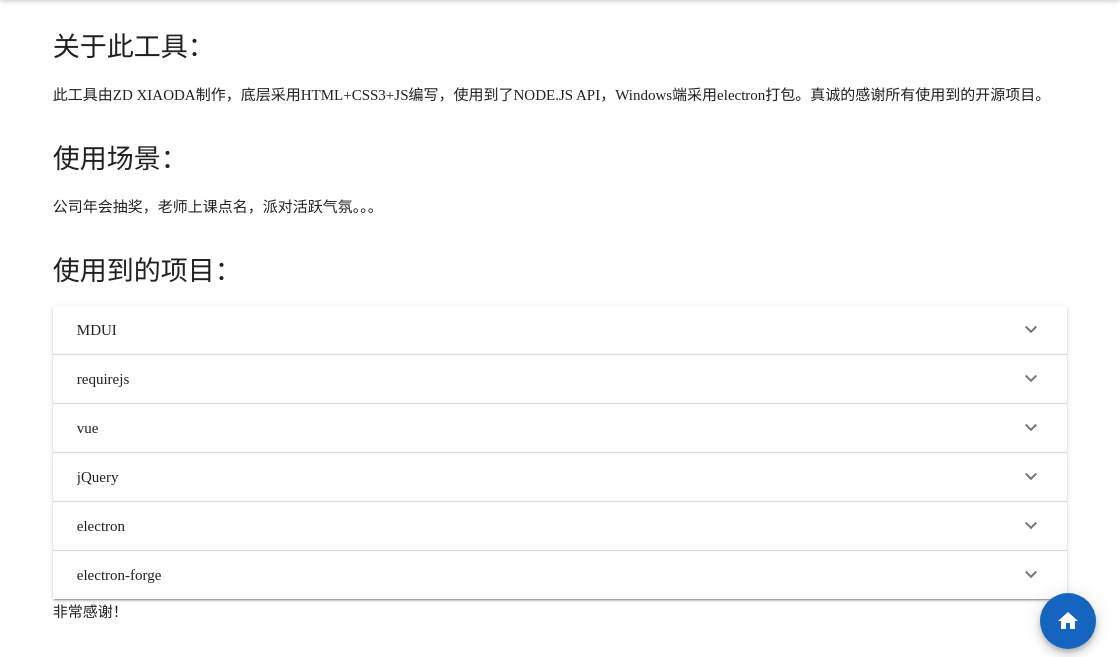
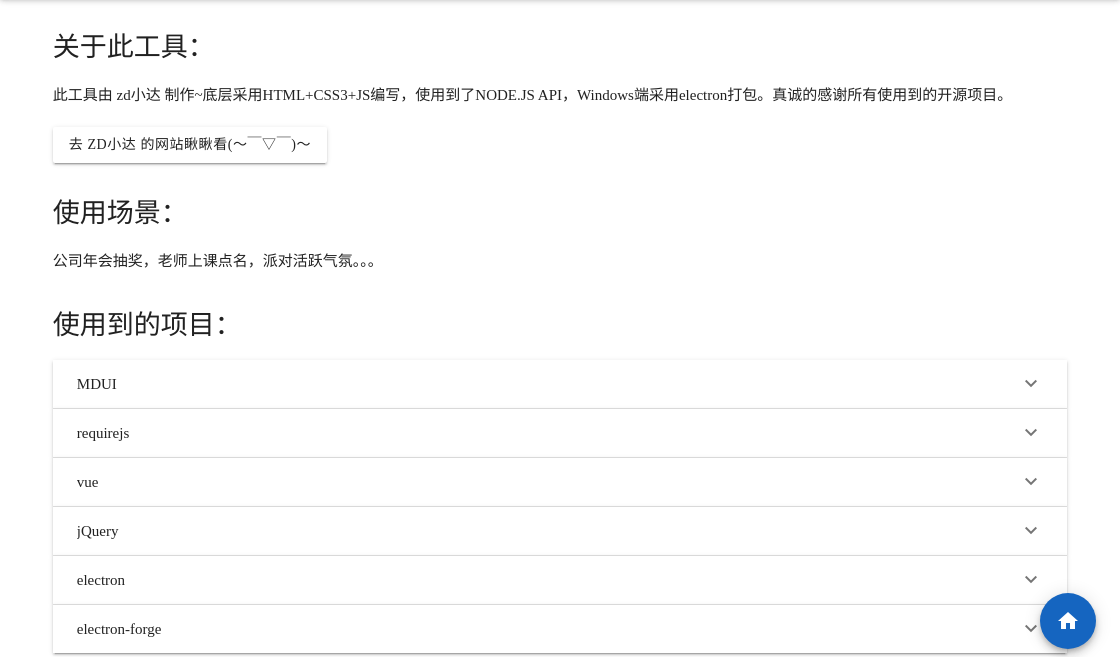
Before and after one commit to zdxiaoda/LuckyPicker, an Electron app: page src/about.html in a window 1120 px wide. Shown: the part 67-724 px from the top of the page. Drawn offline with Linux system fonts and the light colour scheme; a web font is replaced by a local one.

Commit message:
最终提交！

```diff
--- a/src/about.html
+++ b/src/about.html
@@ -60,7 +60,8 @@
   </div>
   <div class="mdui-container mdui-typo">
     <h2>关于此工具：</h2>
-    <p>此工具由ZD XIAODA制作，底层采用HTML+CSS3+JS编写，使用到了NODE.JS API，Windows端采用electron打包。真诚的感谢所有使用到的开源项目。</p>
+    <p>此工具由 zd小达 制作~底层采用HTML+CSS3+JS编写，使用到了NODE.JS API，Windows端采用electron打包。真诚的感谢所有使用到的开源项目。</p>
+    <button onclick="zdxiaoda()" class="mdui-btn mdui-btn-raised">去 zd小达 的网站瞅瞅看(～￣▽￣)～</button>
     <h2>使用场景：</h2>
     <p>公司年会抽奖，老师上课点名，派对活跃气氛。。。</p>
     <h2>使用到的项目：</h2>
--- a/src/js/about.js
+++ b/src/js/about.js
@@ -35,3 +35,6 @@
 function electron_forge_License() {
     shell.openExternal('https://github.com/electron-userland/electron-forge/blob/master/LICENSE')
 }
+function zdxiaoda() {
+    shell.openExternal('https://zhangda.xyz/')
+}
--- a/src/js/music.js
+++ b/src/js/music.js
@@ -18,6 +18,3 @@
     const iconv = require('iconv-lite');
     exec(`powershell.exe Add-Type -AssemblyName System.speech; $speak = New-Object System.Speech.Synthesis.SpeechSynthesizer; $speak.Rate = 2; $speak.Speak([Console]::In.ReadLine()); exit`).stdin.end(iconv.encode(document.getElementById('name').innerHTML, 'gbk'));
 }
-//控制台输出当前用户目录
-
-console.log(require('os').homedir());
```
Also changed, not shown: src/index.html (+2 -2 lines), src/js/name.js (+1 -8 lines), src/index.js (line endings or trailing spaces), src/preload.js (line endings or trailing spaces).
